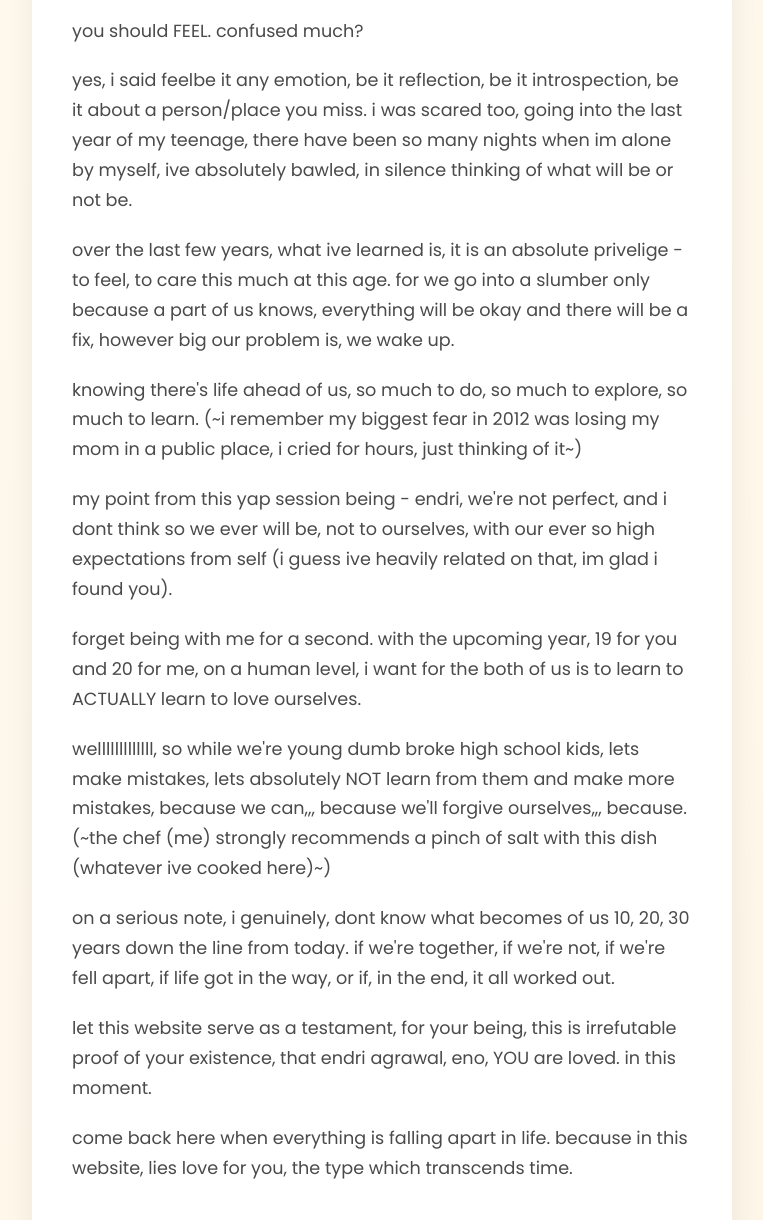
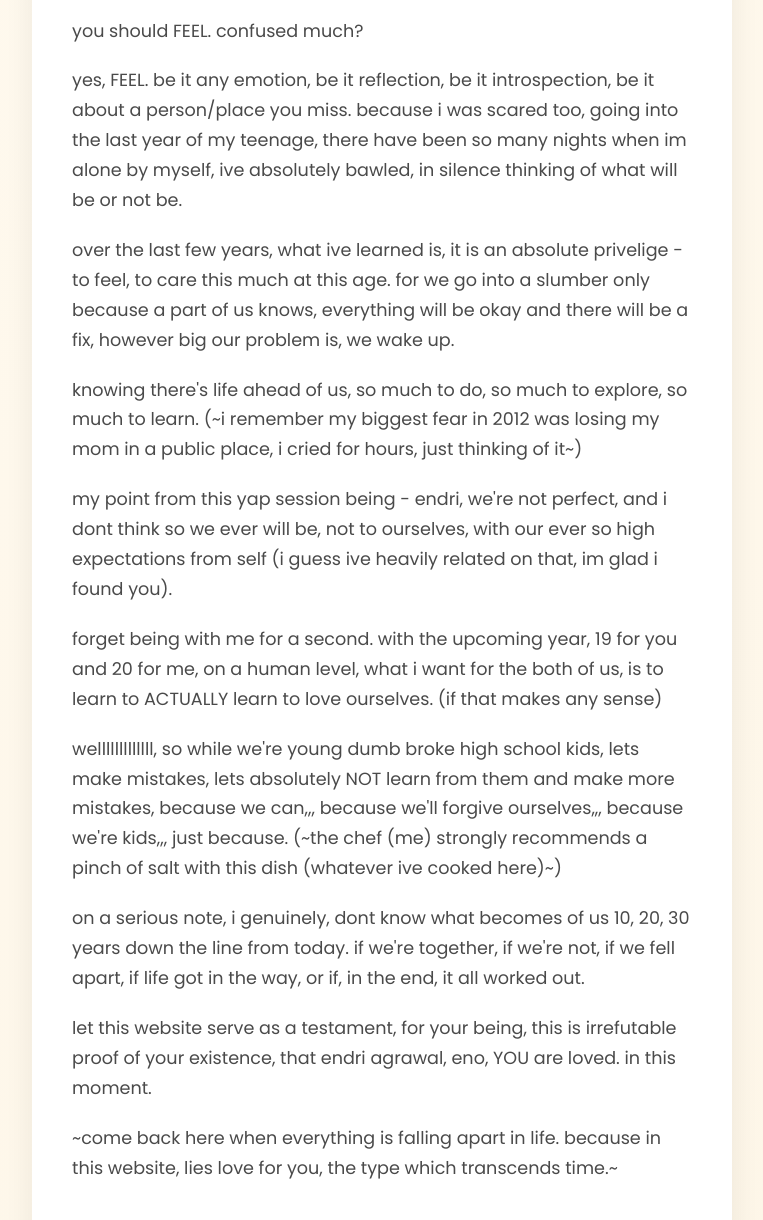
Before and after one commit to svn-ak/eno, a plain HTML site: page index.html in a window 1280 px wide. Shown: the part 847-2067 px from the top of the page, without its empty margins (258-1021 px from the left). Drawn offline with nearby package versions, Linux system fonts and the light colour scheme.

Commit message:
Update index.html

```diff
--- a/index.html
+++ b/index.html
@@ -239,7 +239,7 @@
             you should FEEL. confused much?
         </p>
         <p class="letter">
-            yes, i said feelbe it any emotion, be it reflection, be it introspection, be it about a person/place you miss. i was scared too, going into the last year of my teenage, there have been so many nights when im alone by myself, ive absolutely bawled, in silence thinking of what will be or not be.
+            yes, FEEL. be it any emotion, be it reflection, be it introspection, be it about a person/place you miss. because i was scared too, going into the last year of my teenage, there have been so many nights when im alone by myself, ive absolutely bawled, in silence thinking of what will be or not be.
         </p>
         <p class="letter">
             over the last few years, what ive learned is, it is an absolute privelige - to feel, to care this much at this age. for we go into a slumber only because a part of us knows, everything will be okay and there will be a fix, however big our problem is, we wake up.
@@ -251,19 +251,19 @@
             my point from this yap session being - endri, we're not perfect, and i dont think so we ever will be, not to ourselves, with our ever so high expectations from self (i guess ive heavily related on that, im glad i found you).
         </p>
         <p class="letter">
-            forget being with me for a second. with the upcoming year, 19 for you and 20 for me, on a human level, i want for the both of us is to learn to ACTUALLY learn to love ourselves.
+            forget being with me for a second. with the upcoming year, 19 for you and 20 for me, on a human level, what i want for the both of us, is to learn to ACTUALLY learn to love ourselves. (if that makes any sense)
         </p>
         <p class="letter">
-            welllllllllllll, so while we're young dumb broke high school kids, lets make mistakes, lets absolutely NOT learn from them and make more mistakes, because we can,,, because we'll forgive ourselves,,, because. (~the chef (me) strongly recommends a pinch of salt with this dish (whatever ive cooked here)~)
+            welllllllllllll, so while we're young dumb broke high school kids, lets make mistakes, lets absolutely NOT learn from them and make more mistakes, because we can,,, because we'll forgive ourselves,,, because we're kids,,, just because. (~the chef (me) strongly recommends a pinch of salt with this dish (whatever ive cooked here)~)
         </p>
         <p class="letter">
-            on a serious note, i genuinely, dont know what becomes of us 10, 20, 30 years down the line from today. if we're together, if we're not, if we're fell apart, if life got in the way, or if, in the end, it all worked out.
+            on a serious note, i genuinely, dont know what becomes of us 10, 20, 30 years down the line from today. if we're together, if we're not, if we fell apart, if life got in the way, or if, in the end, it all worked out.
         </p>
         <p class="letter">
             let this website serve as a testament, for your being, this is irrefutable proof of your existence, that endri agrawal, eno, YOU are loved. in this moment.
         </p>
         <p class="letter">
-            come back here when everything is falling apart in life. because in this website, lies love for you, the type which transcends time.
+            ~come back here when everything is falling apart in life. because in this website, lies love for you, the type which transcends time.~
         </p>
 
         <h3>Our Moments</h3>
```
